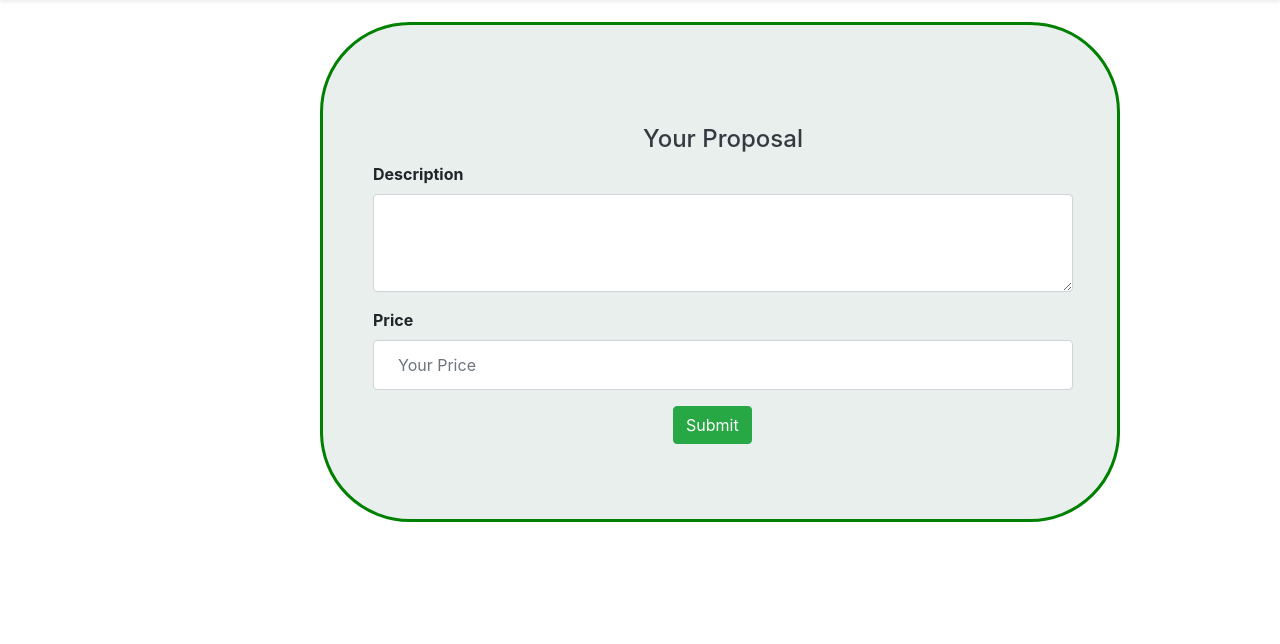
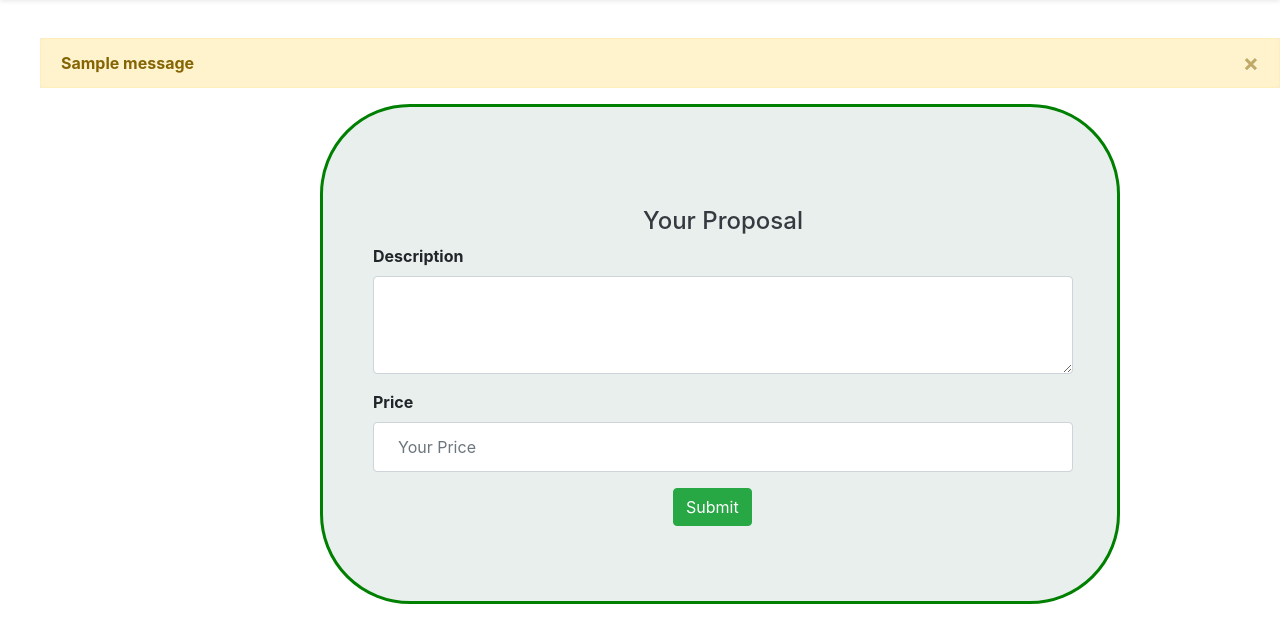
Before and after one commit to arjun-234/work_point_front, a Django app: template freelance/jobpoint_user/templates/jobpoint_user/praposal.html in a window 1280 px wide. Shown: the part 74-718 px from the top of the page. Before the commit the page ends 596 px from the top, so only its background shows below. Run offline with Django 4.2, Linux system fonts and the light colour scheme; the template is opened without the code that fills it: most values are stand-ins (such as "Sample title", 1, 10 or a date in 2020); one stand-in notice (Sample message) is shown; some libraries are stand-ins or nearby versions.

Commit message:
css issue

```diff
--- a/freelance/jobpoint_user/templates/jobpoint_user/expierence.html
+++ b/freelance/jobpoint_user/templates/jobpoint_user/expierence.html
@@ -24,7 +24,7 @@
                         <h5 class="font-weight-bold mb-2 "> Degree : {{r.recent_degree}}</h5>
                         <p class="mb-2"><strong> CPI : {{r.cpi}}</strong>
                         <p class="mb-2"><strong> University : {{r.university}}</strong> | <b>Passing year </b>: <small>{{r.passing_year}}</small></p>
-                        <p> <b>About </b> : {{r.about}} | <small> <a  href = "updateexp/{{r.id}}" style="color: green;" href=""> Update </a></small>| <small> <a  href = "delexp/{{r.id}}" style="color: red;" href=""> Delete </a></small></p> <br><br>
+                        <p> <b>About </b> : {{r.about}} | <small> <a  href = "update/{{r.id}}" style="color: green;" href=""> Update </a></small>| <small> <a  href = "delqual/{{r.id}}" style="color: red;" href=""> Delete </a></small></p> <br><br>
                         <br><br>
                         {% endfor %}
                         {% endif %}
--- a/freelance/jobpoint_user/templates/jobpoint_user/praposal.html
+++ b/freelance/jobpoint_user/templates/jobpoint_user/praposal.html
@@ -5,7 +5,27 @@
 
     <form method="POST" autocomplete="off">
         {% csrf_token %}
-        {{msg}}
+        {% if messages %}
+    <ul class="messages">
+        {% for message in messages %}
+
+        <div style="background-color: antiquewhite;">
+
+          <p{% if message.tags %} class="{{ message.tags }}"{% endif %}>
+
+          <div class="alert alert-warning alert-dismissible fade show" role="alert">
+            <strong>{{ message }}</strong>
+            <button type="button" class="close" data-dismiss="alert" aria-label="Close">
+              <span aria-hidden="true">&times;</span>
+            </button>
+          </div>
+        </div>
+      </p>
+
+
+        {% endfor %}
+      </ul>
+      {% endif %}
         <div class="quals"style="border: 3px solid green;width:800px;margin-left:25%; border-radius:90px;background-color:rgba(180, 202, 194, 0.3)">
            <div class="f" style="margin-top:100px;margin-left:50px;
            height:700px;
--- a/freelance/jobpoint_user/views.py
+++ b/freelance/jobpoint_user/views.py
@@ -307,10 +307,12 @@ def makepraposal(request,id):
 
             if response.status_code==200:
                 msg = "your proposal has been send"
-                return render(request,'jobpoint_user/praposal.html',{"username":username,"msg":msg,"notify":request.session['view_notification'],"pro_price":price_resposnse})
+                messages.info(request,msg)
+                return render(request,'jobpoint_user/praposal.html',{"username":username,"notify":request.session['view_notification'],"pro_price":price_resposnse})
             else:
                 msg = "your proposal has not been send"
-                return render(request,'jobpoint_user/praposal.html',{"username":username,"msg":msg,"notify":request.session['view_notification'],"pro_price":price_resposnse})
+                messages.info(request,msg)
+                return render(request,'jobpoint_user/praposal.html',{"username":username,"notify":request.session['view_notification'],"pro_price":price_resposnse})
         return render(request,'jobpoint_user/praposal.html',{"username":username,"pro_price":price_resposnse})
     else:
         return redirect('login')
```
